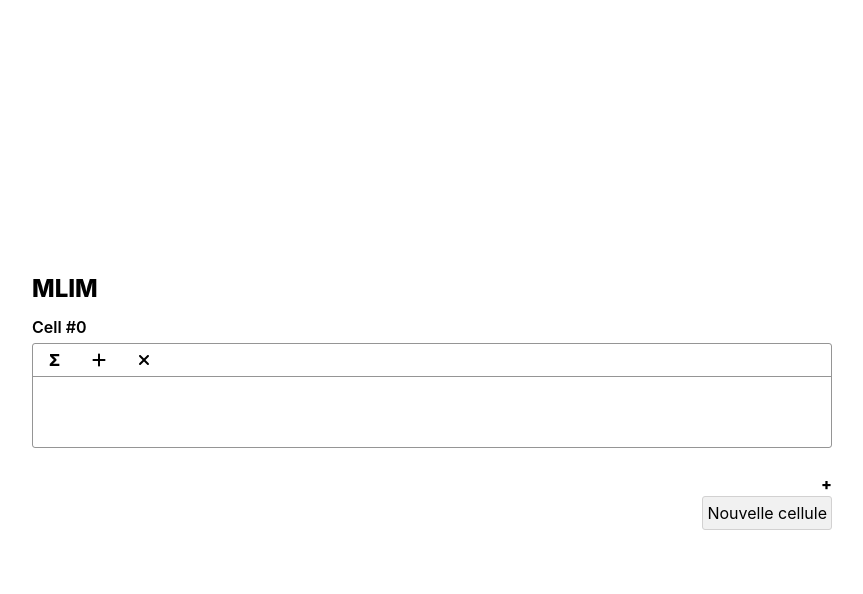
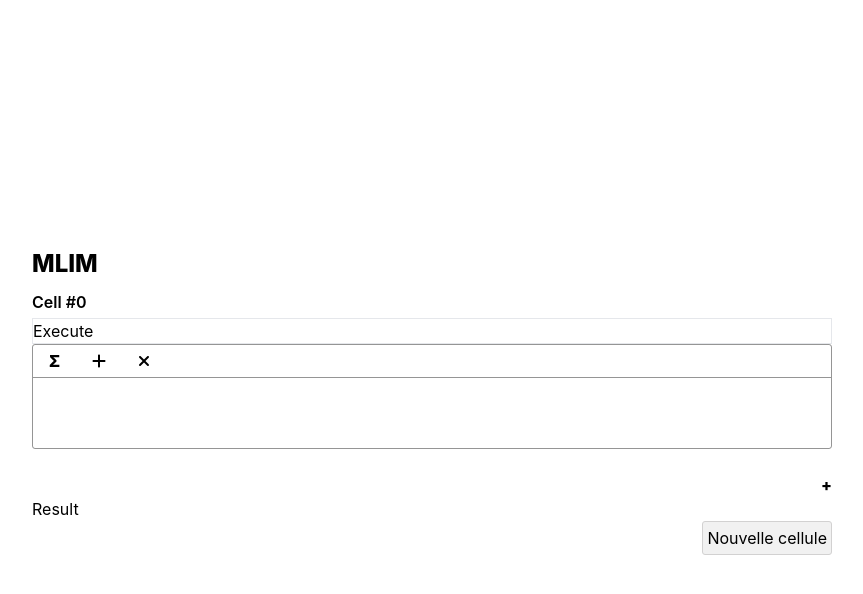
Before and after one commit to ProjectBabbage/mlim, a Next.js app in the folder frontendts/: page / in a window 1280 px wide. Both pictures are taken after a click on the button "Nouvelle cellule". Shown: the top 594 px of the page, without its empty margins (208-1071 px from the left). Built offline with nearby package versions, Linux system fonts and the light colour scheme.

Commit message:
add execute button

```diff
--- a/frontendts/components/Cell.tsx
+++ b/frontendts/components/Cell.tsx
@@ -1,28 +1,52 @@
 import {Cell} from "../models/cells";
 import Line from "./Line";
-import {useState} from "react";
+import {useContext, useState, createContext} from "react";
 import {LineFactory} from "../services/line-factory";
+import { join } from "path";
 
 interface CellProps {
     id: number;
     cell: Cell;
+    callApi: (_: string) => Promise<string>;
 }
 
-export default function CellComponent(props: CellProps) {
-    const [lines, setLines] = useState(props.cell.lines);
+export default function CellComponent({id, cell, callApi}: CellProps) {
+    const [result, setResult] = useState('');
+    const [lines, setLines] = useState(cell.lines);
 
-    function addLine(): void {
+    const addLine = () => {
         const newLine = LineFactory.createCodeLine();
         setLines([...lines, newLine]);
     }
 
+    const lineUpdate = (i: number, content: string) => {
+        let l = lines;
+        l[i].content = content;
+        setLines(l);
+    }
+
+    const execLines = async () => {
+        const results = [];
+        for(let i=0; i<lines.length; i++){
+            const r = await callApi(lines[i].content);
+            results.push(r);
+        }
+        setResult(results.join('\n'));
+    }
+
     return (
         <div className="cell-component">
-            <h2>Cell #{props.id}</h2>
-            { lines.map((line, i) => <div className="sick-fade-in" key={i}><Line line={line}></Line></div>) }
+            <h2>Cell #{id}</h2>
+
+            <div className="border" onClick={execLines}>Execute</div>
+            { lines.map((line, i) => <div className="sick-fade-in" key={i}><Line line={line} lineNumber={i} lineUpdate={lineUpdate}/></div>) }
             <div className="action-container">
                 <div className="flex-grow"></div>
-                <button className="icon-button" type="button" onClick={addLine}>+</button>
+                <button className="icon-button" type="button" onClick={() => addLine()}>+</button>
+            </div>
+            <div>
+                <h3>Result</h3>
+                <pre>{result}</pre>
             </div>
         </div>
     )
--- a/frontendts/components/Cells.tsx
+++ b/frontendts/components/Cells.tsx
@@ -4,8 +4,25 @@ import CellComponent from "./Cell";
 import {CellFactory} from "../services/cell-factory";
 import {LineFactory} from "../services/line-factory";
 
+
 export default function Cells() {
     const [cells, setCells] = useState<Array<Cell>>([])
+
+    async function callApi(command: string) {
+        let response = await fetch("http://localhost:8080/code/", {
+            method: "POST",
+            headers: {
+            "Content-Type": "application/json",
+            },
+            body: JSON.stringify({
+            code: command,
+            }),
+        });
+        let result = await response.json().then(function (data) {
+            return data.RESULT;
+        });
+        return result;
+    }
 
     function addCell(): void {
         const newCell: Cell = CellFactory.createCell();
@@ -16,7 +33,7 @@ export default function Cells() {
     return (
         <div className="container">
             <h1>MLIM</h1>
-            { cells.map((cell, i) => <div id={`cell${i}`} key={i}><CellComponent cell={cell} id={i}></CellComponent></div>) }
+            { cells.map((cell, i) => <div id={`cell${i}`} key={i}><CellComponent cell={cell} callApi={callApi} id={i}></CellComponent></div>) }
             <div className="action-container">
                 <div className="flex-grow"></div>
                 <div>
--- a/frontendts/components/Line.tsx
+++ b/frontendts/components/Line.tsx
@@ -1,20 +1,21 @@
 import {AbstractLine} from "../models/cells";
-import React, {useState} from "react";
+import React, {useState, useEffect} from "react";
 import {FontAwesomeIcon} from "@fortawesome/react-fontawesome";
 import {faPlus, faTimes} from "@fortawesome/free-solid-svg-icons";
 
 interface LineProps {
+    lineNumber: Number;
     line: AbstractLine;
+    lineUpdate: Function;
 }
 
-export default function Line(props: LineProps) {
-    const [text, setText] = useState(props.line.content);
+export default function Line({lineNumber, line, lineUpdate}: LineProps) {
+    const [content, setContent] = useState(line.content);
     const [focus, setFocus] = useState(false);
     const textArea = React.createRef<HTMLTextAreaElement>();
 
     function handleChange(event: any): void {
-        setText(event.target.value);
-        console.log('Content changed')
+        setContent(event.target.value);
     }
 
     function onFocus(): void {
@@ -26,19 +27,23 @@ export default function Line(props: LineProps) {
     }
 
     function addSum(): void {
-        setText(`${text}\\sum`);
+        setContent(`${content}\\sum`);
         textArea.current?.select();
     }
 
     function addPlus(): void {
-        setText(`${text}+`);
+        setContent(`${content}+`);
         textArea.current?.select();
     }
 
     function addTimes(): void {
-        setText(`${text}\\times`);
+        setContent(`${content}\\times`);
         textArea.current?.select();
     }
+
+    useEffect(()=>{
+        lineUpdate(lineNumber, content);
+    }, [lineNumber, lineUpdate, content]);
 
     return (
         <div className={`line-container ${focus ? 'focused' : ''}`}>
@@ -47,7 +52,7 @@ export default function Line(props: LineProps) {
                 <button className="line-action" onClick={addPlus}><FontAwesomeIcon icon={faPlus} /></button>
                 <button className="line-action" onClick={addTimes}><FontAwesomeIcon icon={faTimes} /></button>
             </div>
-            <textarea ref={textArea} className="line-area" onChange={handleChange} value={text} onFocus={onFocus} onBlur={onBlur}></textarea>
+            <textarea ref={textArea} className="line-area" onChange={handleChange} value={content} onFocus={onFocus} onBlur={onBlur}></textarea>
         </div>
     )
 }
```
Also changed, not shown: 1 other file (tests, documents, lock files or other folders).
